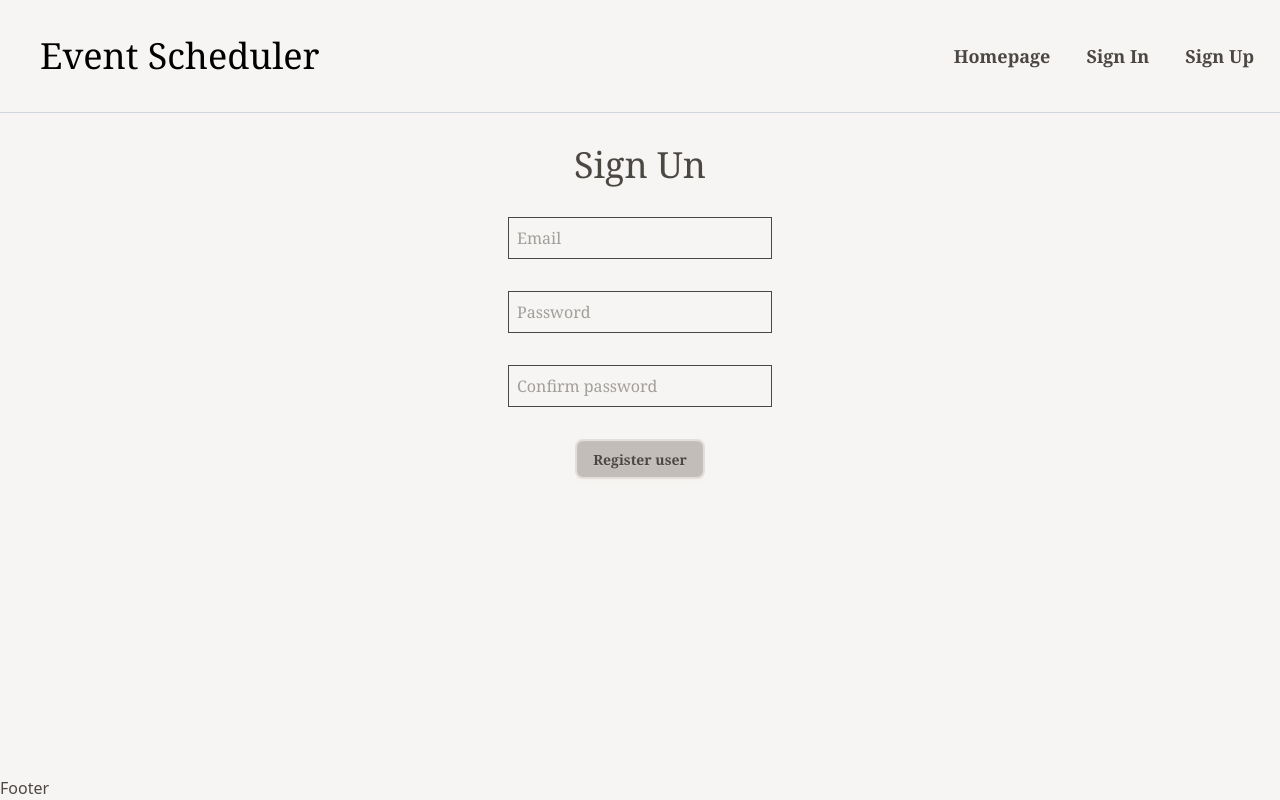
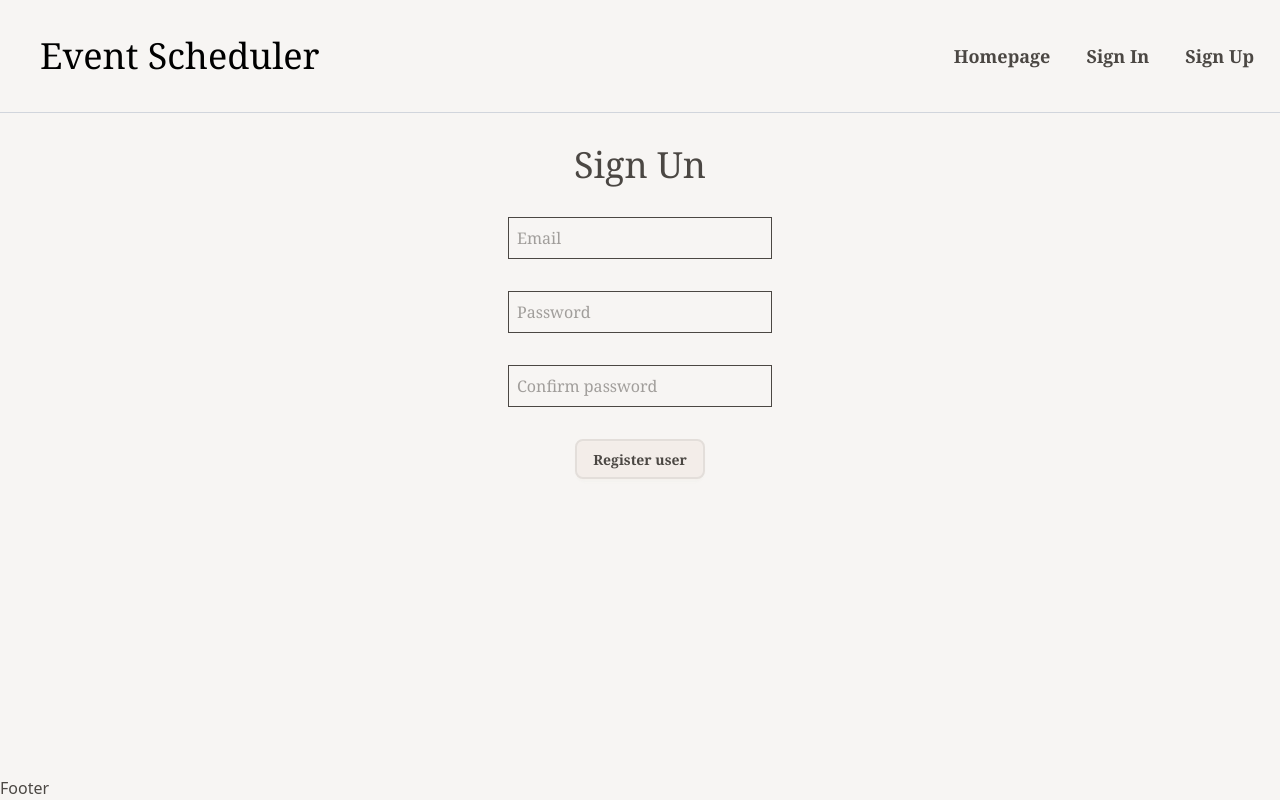
Before and after one commit to ifoca/wbs-events-scheduler, a React (Vite) app: page /register in a window 1280 px wide. Built offline with nearby package versions, Linux system fonts and the light colour scheme; a web font is replaced by a local one.

Commit message:
update btn

```diff
--- a/src/pages/SignUp.jsx
+++ b/src/pages/SignUp.jsx
@@ -82,7 +82,7 @@ function SignUp() {
             className="p-2 border"
             required
           ></input>
-          <button className="btn bg-neutral-content p-4" type="submit">
+          <button className="btn p-4" type="submit">
             Register user
           </button>
         </form>
```
